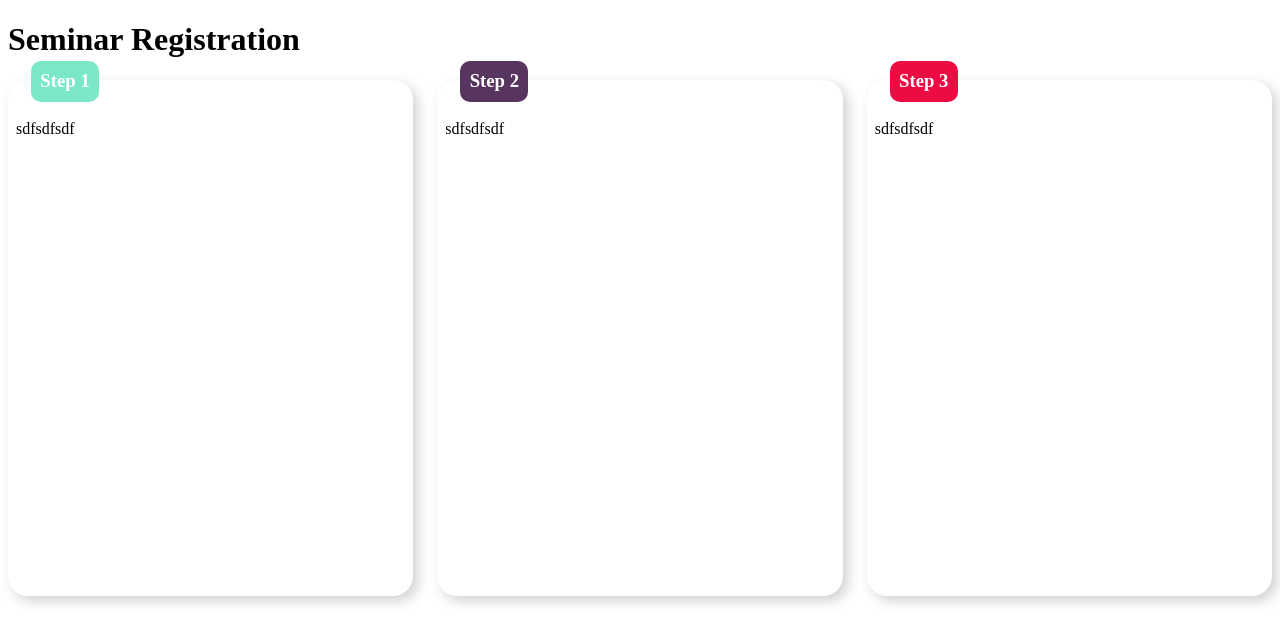
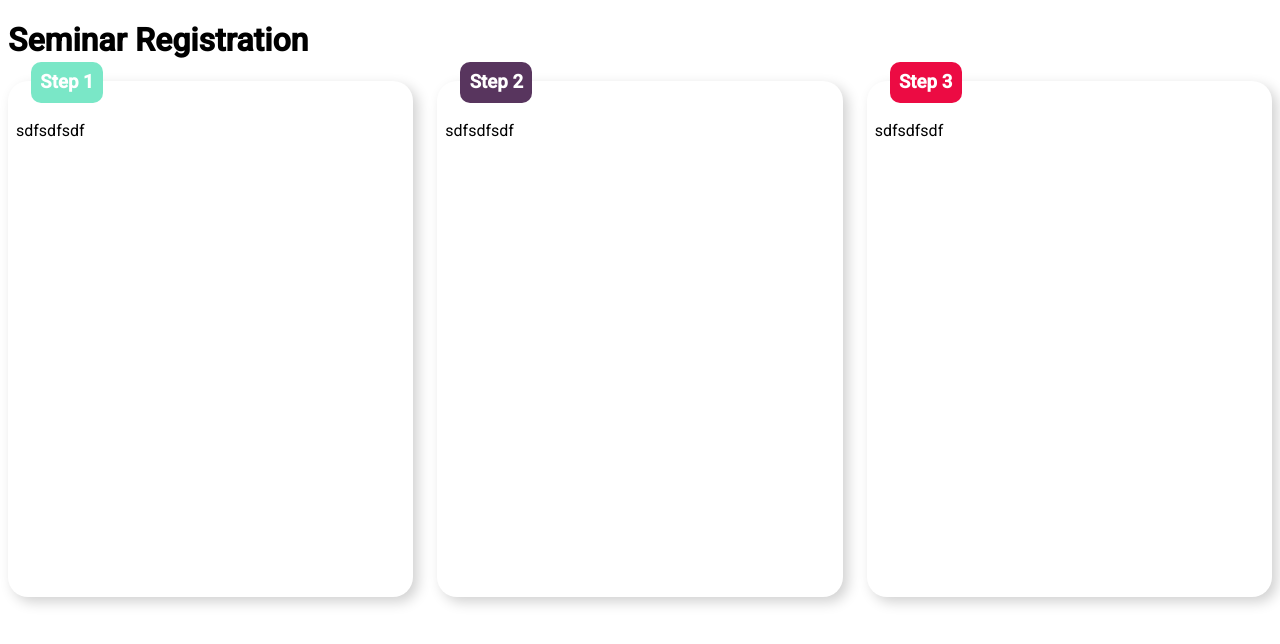
Before and after one commit to meik1998dev/registration-form-reactjs, a React (Create React App) app: page / in a window 1280 px wide. Shown: the top 644 px of the page. Built offline with nearby package versions, Linux system fonts and the light colour scheme.

Commit message:
ADD: add roboto font

```diff
--- a/public/index.html
+++ b/public/index.html
@@ -1,14 +1,16 @@
 <!DOCTYPE html>
 <html lang="en">
+
 <head>
   <meta charset="utf-8" />
   <link rel="icon" href="%PUBLIC_URL%/favicon.ico" />
   <meta name="viewport" content="width=device-width, initial-scale=1" />
   <meta name="theme-color" content="#000000" />
-    <meta
-      name="description"
-      content="Web site created using create-react-app"
-    />
+  <meta name="description" content="Web site created using create-react-app" />
+  <link rel="preconnect" href="https://fonts.googleapis.com">
+  <link rel="preconnect" href="https://fonts.gstatic.com" crossorigin>
+  <link href="https://fonts.googleapis.com/css2?family=Roboto:ital,wght@0,300;0,400;0,500;1,300;1,400&display=swap"
+    rel="stylesheet">
   <link rel="apple-touch-icon" href="%PUBLIC_URL%/logo192.png" />
   <!--
       manifest.json provides metadata used when your web app is installed on a
@@ -26,6 +28,7 @@
     -->
   <title>React App</title>
 </head>
+
 <body>
   <noscript>You need to enable JavaScript to run this app.</noscript>
   <div id="root"></div>
@@ -40,4 +43,5 @@
       To create a production bundle, use `npm run build` or `yarn build`.
     -->
 </body>
+
 </html>
--- /dev/null
+++ b/src/index.css
@@ -0,0 +1,3 @@
+html {
+   font-family: 'Roboto', sans-serif;
+}
```
Also changed, not shown: src/index.js (+5 -4 lines). Lines whose indentation alone changed are shown as unchanged.
